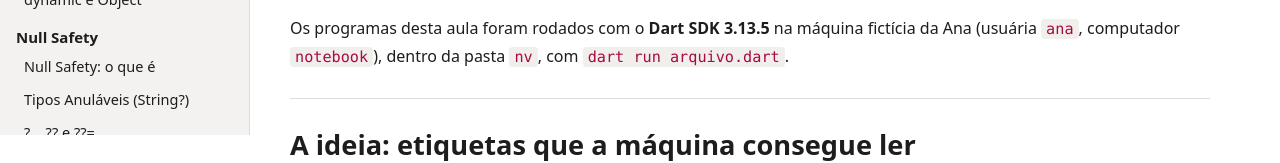
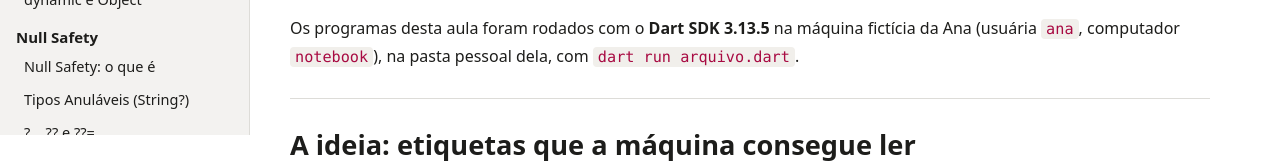
Before and after one commit to Wallysondevs/guia-dart, a plain HTML site: page nomes-variaveis.html in a window 1280 px wide. Shown: the part 665-828 px from the top of the page. Drawn offline with Linux system fonts and the light colour scheme.

Commit message:
revisão: nomes-variaveis, terminais colhidos na pasta pessoal (sem subpasta)

```diff
--- a/nomes-variaveis.html
+++ b/nomes-variaveis.html
@@ -33,7 +33,7 @@
 </ul>
 </div>
 
-<p>Os programas desta aula foram rodados com o <strong>Dart SDK 3.13.5</strong> na máquina fictícia da Ana (usuária <code>ana</code>, computador <code>notebook</code>), dentro da pasta <code>nv</code>, com <code>dart run arquivo.dart</code>.</p>
+<p>Os programas desta aula foram rodados com o <strong>Dart SDK 3.13.5</strong> na máquina fictícia da Ana (usuária <code>ana</code>, computador <code>notebook</code>), na pasta pessoal dela, com <code>dart run arquivo.dart</code>.</p>
 
 <hr>
 
```
